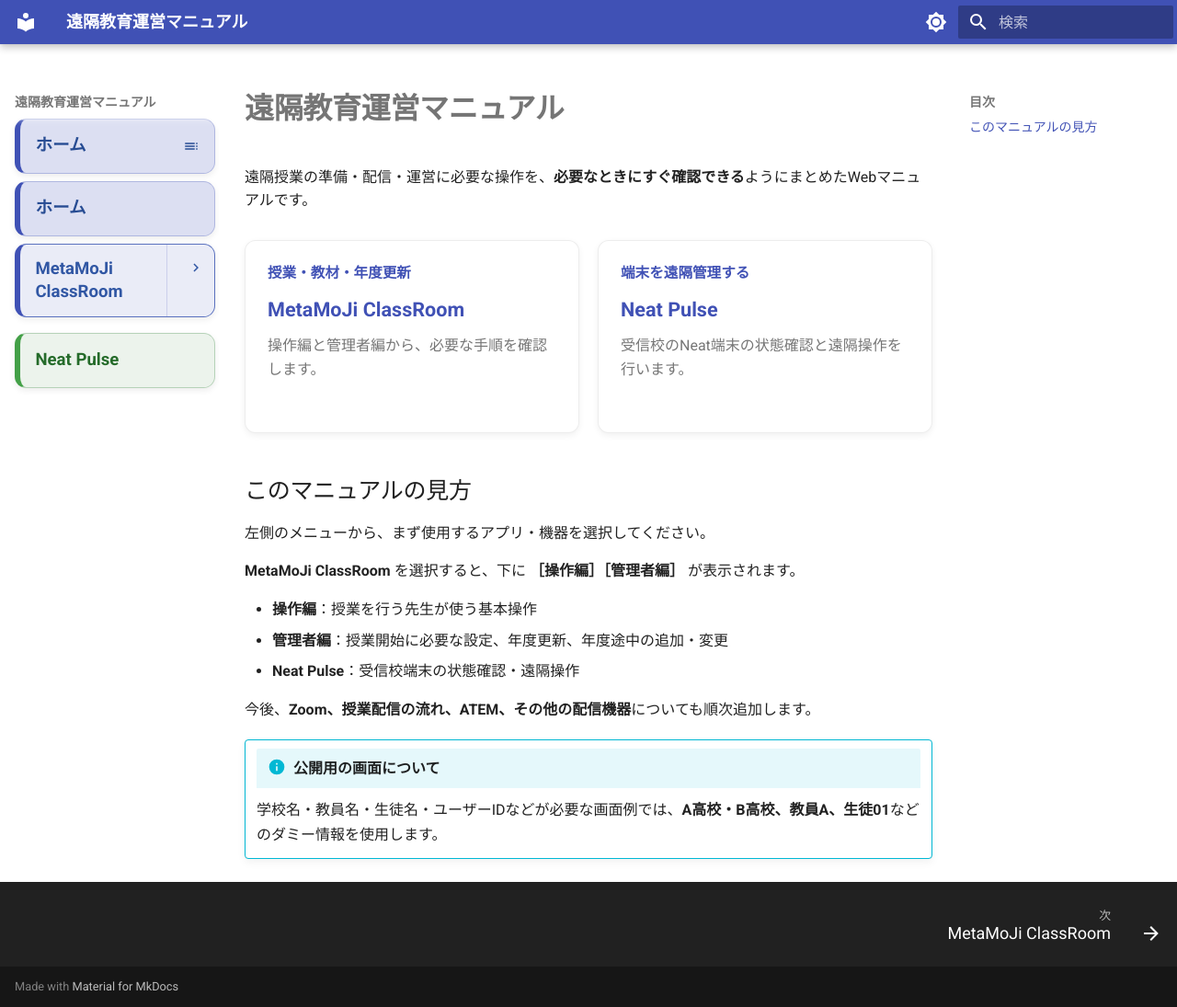
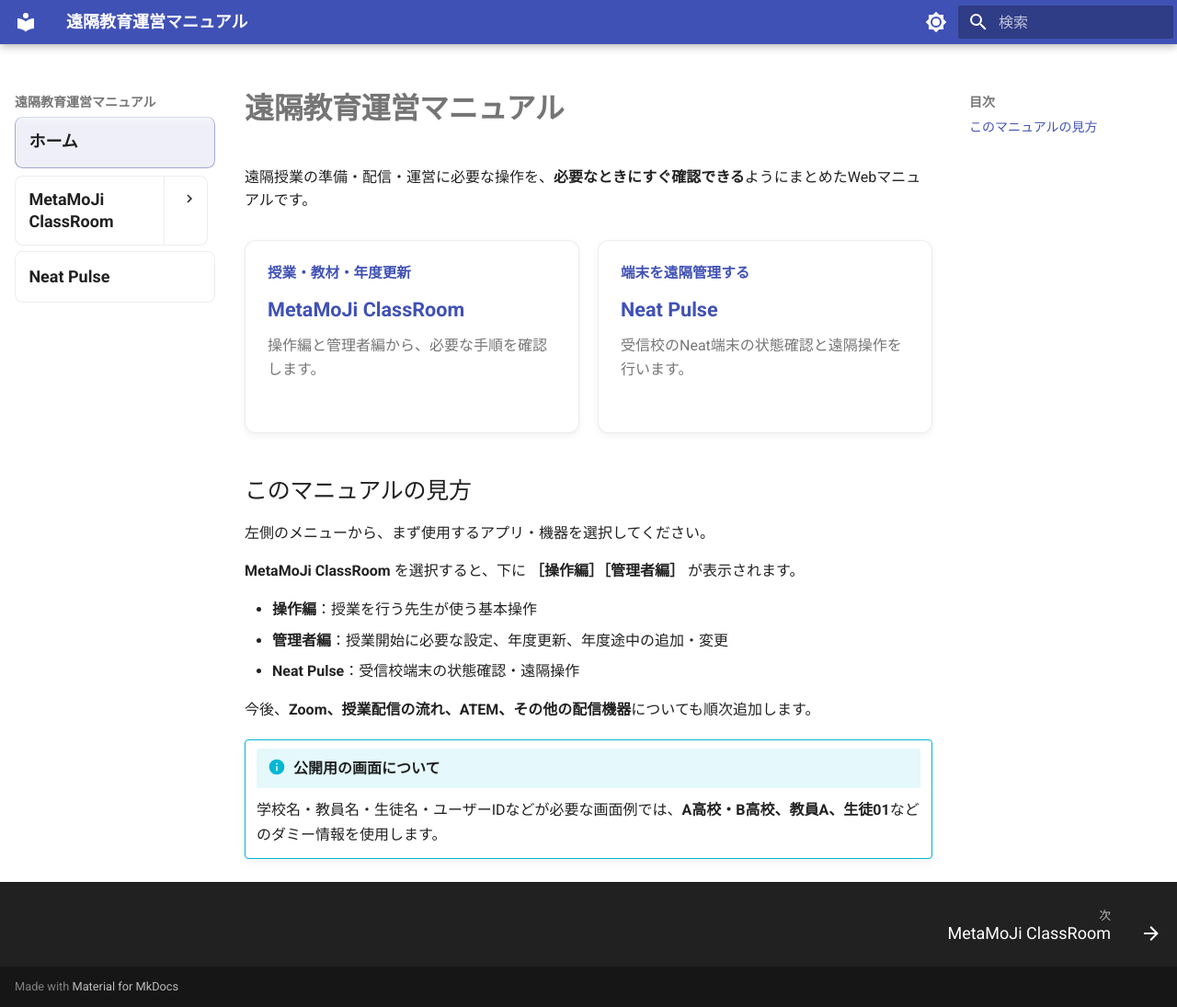
Before and after one commit to a-recs/remote-manual, an MkDocs documentation site: the page built from docs/index.md, in a window 1280 px wide and 1095 px high. Shown: the whole window at 92% size. Built offline with MkDocs 1.6.1 and Material for MkDocs 9.7.7, drawn with Linux system fonts in a browser that asks for light colours.

Commit message:
Rebuild sidebar navigation from scratch

```diff
--- a/mkdocs.yml
+++ b/mkdocs.yml
@@ -50,8 +50,7 @@ markdown_extensions:
 
 extra_css:
   - stylesheets/extra.css
-  - stylesheets/navigation.css
-  - stylesheets/navigation-fixes.css
+  - stylesheets/sidebar.css
 
 extra_javascript:
-  - javascripts/navigation-fixes.js
+  - javascripts/sidebar.js
```
